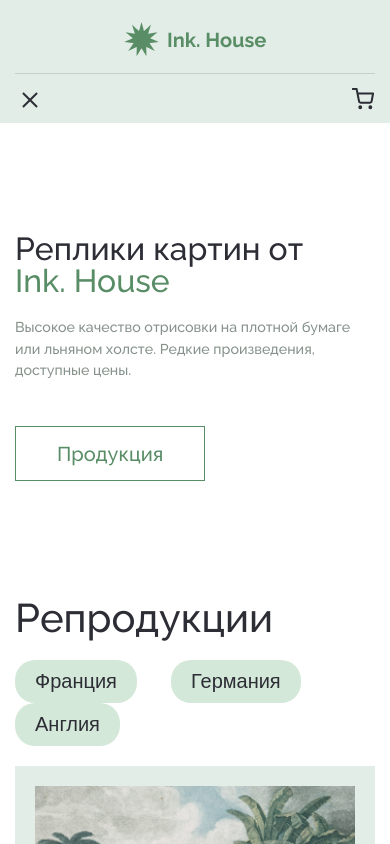
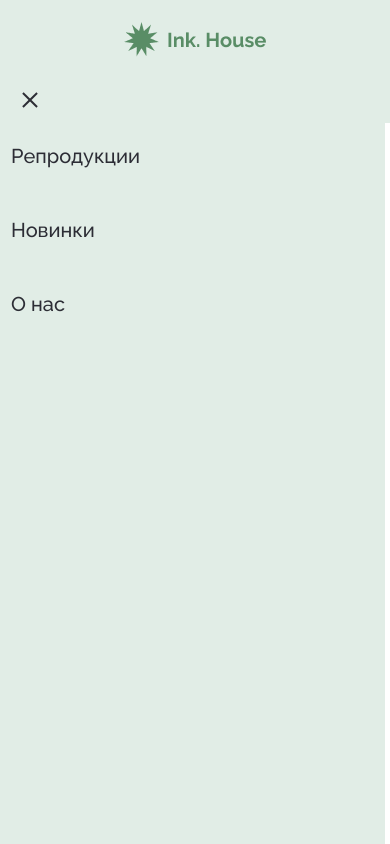
Before and after one commit to Nemchi/Ink-House, a plain HTML site: page index.html in a window 390 px wide. Both pictures are taken after a click on the link 30 px from the left and 101 px from the top of the page. Shown: the top 844 px of the page. Drawn offline with Linux system fonts and the light colour scheme.

Commit message:
two save

```diff
--- a/css/style.css
+++ b/css/style.css
@@ -26,6 +26,7 @@
   font-optical-sizing: auto;
   font-weight: 500;
   font-style: normal;
+  scroll-behavior: smooth;
 }
 
 .page {
@@ -405,7 +406,7 @@
 
 /* Стилизация бургер кнопки */
 .burger-menu--btn {
-  display: inline-block;
+  display: none;
   width: 30px;
   height: 30px;
   background-color: #e1ede6;
@@ -414,6 +415,7 @@
   color: #4c5866;
   background-color: transparent;
   cursor: pointer;
+  z-index: 105;
 }
 
 .burger-menu--btn span,
@@ -451,7 +453,6 @@
   transform: rotate(45deg);
 }
 
-
 /* Медиа-запросы для адаптива */
 
 @media (max-width: 480px) {
@@ -474,6 +475,36 @@
   .banner-text {
     margin: 0;
     padding-bottom: 60px;
+  }
+
+  .burger-menu--btn {
+    display: inline-block;
+  }
+  html {
+    position: relative;
+    overflow-x: hidden;
+  }
+  .header__menu--nav {
+    position: absolute;
+    background-color: #e1ede6;
+    width: 100%;
+    height: 100vh;
+    top: 68px;
+    right: 5px;
+    transform: translateX(-100%);
+    transition: 0.3s;
+  }
+  .header__menu--links {
+    display: flex;
+    align-items: start;
+    padding: 76px 15px 15px 15px;
+    height: 100%;
+    margin-left: 1px;
+    gap: 50px;
+    flex-direction: column;
+  }
+  .menu-active {
+    transform: translateX(0%);
   }
 }
 
@@ -542,6 +573,9 @@
     top: 40px;
     left: 0;
   }
+
+
+
 }
 
 @media (max-width: 900px) {
--- a/index.html
+++ b/index.html
@@ -27,9 +27,9 @@
               </a>
               <nav class="header__menu--nav">
                 <ul class="header__menu--links">
-                  <li><a class="menu-link" href="#">Репродукции</a></li>
-                  <li><a class="menu-link" href="#">Новинки</a></li>
-                  <li><a class="menu-link" href="#">О нас</a></li>
+                  <li><a class="menu-link" href="#products">Репродукции</a></li>
+                  <li><a class="menu-link" href="#novelty">Новинки</a></li>
+                  <li><a class="menu-link" href="#about">О нас</a></li>
                 </ul>
               </nav>
               <a class="menu-link" href="#">
@@ -67,7 +67,7 @@
         </section>
 
         <!-- Карточки товаров -->
-        <section>
+        <section id="products">
           <div class="container">
             <header class="catolog_header">
               <h2 class="catolog_header-title">Репродукции</h2>
@@ -143,7 +143,7 @@
         </section>
 
         <!-- Новость -->
-        <section>
+        <section id="novelty">
           <div class="news">
             <div class="container">
               <div class="news-textblock">
@@ -174,7 +174,7 @@
         </section>
 
         <!-- О нас -->
-        <section>
+        <section id="about">
           <div class="container">
             <div class="about">
               <img src="/assets/Group 210.png" alt="About" class="img-about" />
--- a/js/main.js
+++ b/js/main.js
@@ -2,11 +2,19 @@
     const burgerBtn = document.querySelector('.burger-menu--btn');
     const nav = document.querySelector('.header__menu--nav');
     const links = document.querySelector('.header__menu--links')
+    const menu_link = document.querySelector('.menu-link')
 
     burgerBtn.addEventListener('click', function (e) {
         e.preventDefault();
         burgerBtn.classList.toggle('burger-active');
         nav.classList.toggle('menu-active');
-        links.classList.toggle('menu-active');
+        links.classList.toggle('links-active');
     });
+
+    menu_link.addEventListener('click', function (e) {
+        e.preventDefault();
+        burgerBtn.classList.remove('burger-active');
+        nav.classList.remove('menu-active');
+        links.classList.remove('links-active');
+    })
 });
```
